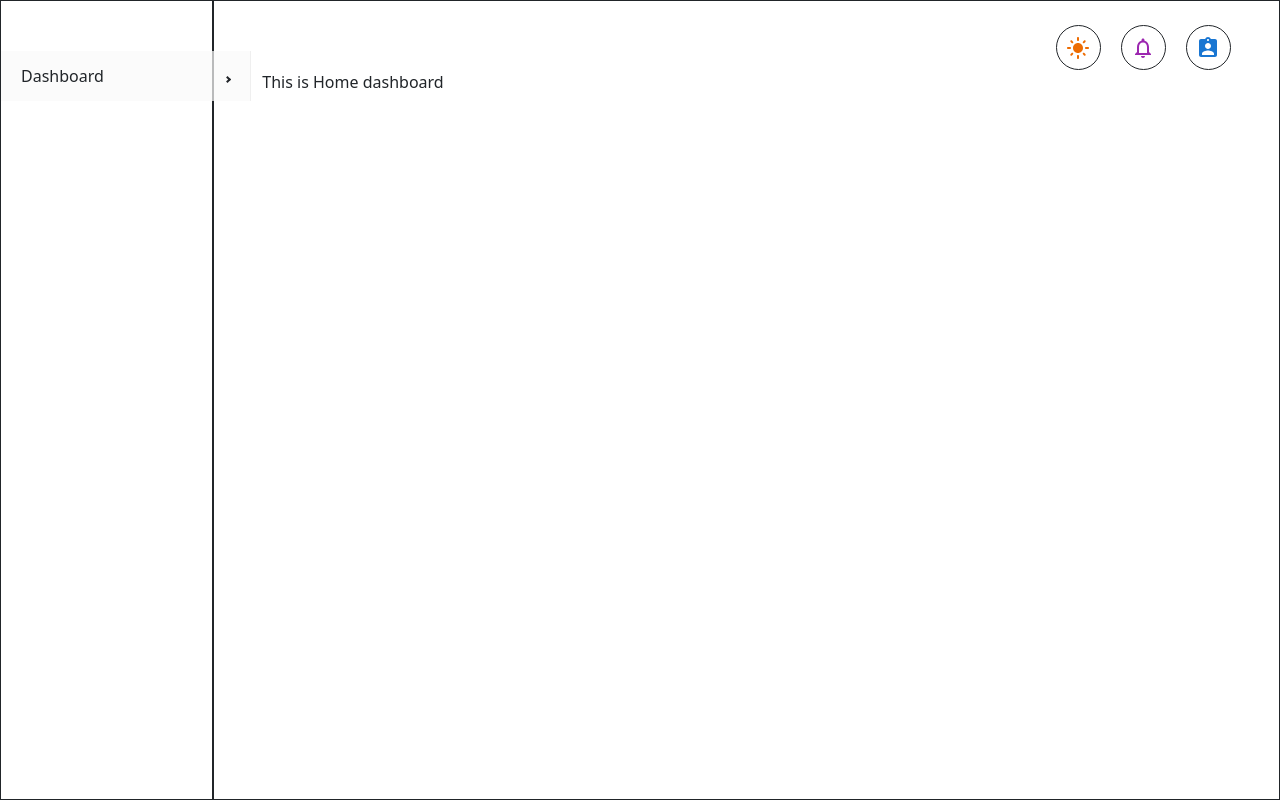
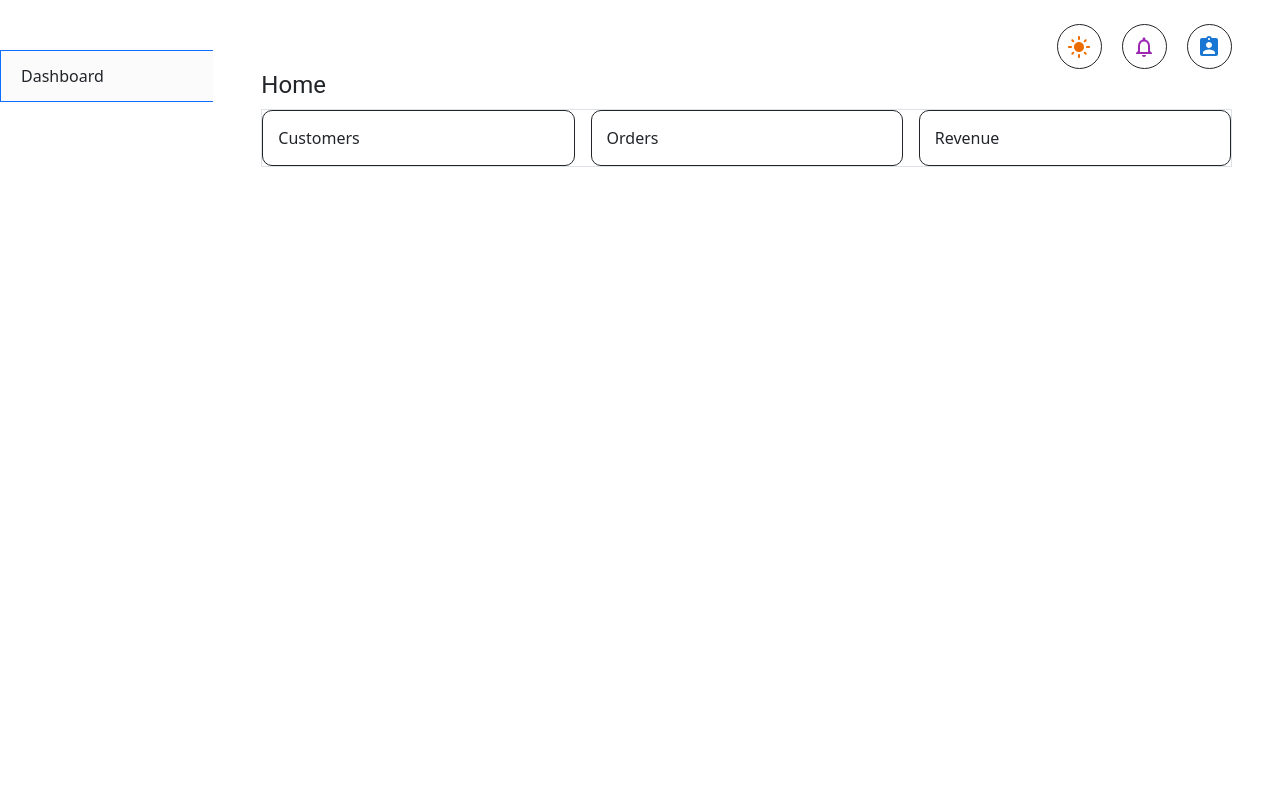
Before and after one commit to SuryArindam/ecommerce_web, a React (Vite) app: page /admin/dashboard/home in a window 1280 px wide. Built offline with nearby package versions, Linux system fonts and the light colour scheme.

Commit message:
KPI card initial push and layout changes

```diff
--- a/src/App.model.ts
+++ b/src/App.model.ts
@@ -4,4 +4,8 @@ export const enum Color {
   Info = "info",
   Warning = "warning",
   Error = "error",
+  Danger = "danger",
+  Success = "success",
+  Dark = "dark",
+  Light = "light",
 }
--- a/src/uiComponents/adminDashboard/dashboardHome/dashboardHome.tsx
+++ b/src/uiComponents/adminDashboard/dashboardHome/dashboardHome.tsx
@@ -1,5 +1,33 @@
+import { Typography } from "@mui/material";
 import React from "react";
+import { KpiCard } from "../../kpiCard/kpiCard";
+import { KpiIconType } from "../../kpiCard/kpiCard.model";
 
 export const DashboardHome: React.FC = () => {
-  return <div>This is Home dashboard</div>;
+  return (
+    <div>
+      <Typography variant="h5" gutterBottom>
+        Home
+      </Typography>
+      <div className="d-flex col-md-12 col-sm-12 border justify-content-center w-100">
+        <KpiCard
+          header="Customers"
+          icon={KpiIconType.Customers}
+          totalCount={2100}
+          className="me-3"
+        />
+        <KpiCard
+          header="Orders"
+          className="me-3"
+          icon={KpiIconType.Orders}
+          totalCount={2100}
+        />
+        <KpiCard
+          header="Revenue"
+          icon={KpiIconType.Revenue}
+          totalCount={2100}
+        />
+      </div>
+    </div>
+  );
 };
--- a/src/uiComponents/adminDashboard/dashboardLayout/dashboardLayout.module.css
+++ b/src/uiComponents/adminDashboard/dashboardLayout/dashboardLayout.module.css
@@ -11,10 +11,9 @@
 }
 .menuAndOutletContainer {
   height: 100vh;
-  border: 1px solid;
+  width: auto;
 }
 .sidenavContainer {
   padding-top: 50px;
   height: 100vh;
-  border: 1px solid;
 }
--- a/src/uiComponents/adminDashboard/dashboardLayout/dashboardLayout.tsx
+++ b/src/uiComponents/adminDashboard/dashboardLayout/dashboardLayout.tsx
@@ -49,7 +49,9 @@ export const DashboardLayout: React.FC = () => {
               </div>
             </div>
           </div>
-          <Outlet />
+          <div className="col-md-12">
+            <Outlet />
+          </div>
         </div>
       </div>
     </div>
--- a/src/uiComponents/adminDashboard/dashboardNavigation.module.css
+++ b/src/uiComponents/adminDashboard/dashboardNavigation.module.css
@@ -2,3 +2,11 @@
   background-color: rgb(53, 57, 171) !important;
   border-radius: 20px;
 }
+.sidebarNav {
+  position: fixed;
+  box-sizing: border-box;
+  flex: 1;
+}
+.sidebarContainer {
+  overflow-x: hidden;
+}
--- a/src/uiComponents/adminDashboard/dashboardNavigation.tsx
+++ b/src/uiComponents/adminDashboard/dashboardNavigation.tsx
@@ -2,10 +2,12 @@ import React from "react";
 import { Menu, Sidebar, SubMenu } from "react-pro-sidebar";
 import { DashboardNavigationMenuItem } from "./dashboardNavigationMenuItem";
 import { AppConstants } from "../../AppConstants";
+import classes from "./dashboardNavigation.module.css";
 
 export const DashboardNavigation: React.FC = () => {
   return (
-    <Sidebar breakPoint="md">
+    <div className={classes.sidebarContainer}>
+      <Sidebar className={`border border-primary w-100 ${classes.sidebarNav}`}>
         <Menu>
           <SubMenu label="Dashboard">
             <DashboardNavigationMenuItem
@@ -23,5 +25,6 @@ export const DashboardNavigation: React.FC = () => {
           </SubMenu>
         </Menu>
       </Sidebar>
+    </div>
   );
 };
--- a/src/uiComponents/adminLoginRegister/adminLogin/adminLogin.tsx
+++ b/src/uiComponents/adminLoginRegister/adminLogin/adminLogin.tsx
@@ -61,13 +61,12 @@ export const AdminLogin: React.FC<IAdminLoginProps> = ({ onRegisterClick }) => {
           color={Color.Primary}
           onClick={onRegisterClick}
         >
-          {" "}
           Register here.
         </Link>
       </div>
       <div>
         <Button
-          color={Color.Secondary}
+          color={Color.Success}
           icon={<LoginIcon />}
           variant={ButtonVariant.Contained}
           onClick={checkData}
--- a/src/uiComponents/adminLoginRegister/adminRegister/adminRegister.tsx
+++ b/src/uiComponents/adminLoginRegister/adminRegister/adminRegister.tsx
@@ -105,7 +105,6 @@ export const AdminRegister: React.FC<IAdminRegisterProps> = ({
           color={Color.Primary}
           onClick={onLoginClick}
         >
-          {" "}
           Login here.
         </Link>
       </div>
--- /dev/null
+++ b/src/uiComponents/kpiCard/kpiCard.model.ts
@@ -0,0 +1,13 @@
+export enum KpiIconType {
+  Customers,
+  Orders,
+  Revenue,
+}
+
+export interface IKpiCard {
+  className?: string;
+  header: string;
+  totalCount: number;
+  icon: KpiIconType;
+  dailyAndMonthlyCount?: { dailyCount: number; monthlyCount: number };
+}
--- /dev/null
+++ b/src/uiComponents/kpiCard/kpiCard.module.css
@@ -0,0 +1,5 @@
+.kpiCardContainer {
+  padding: 15px;
+  border: 1px solid;
+  border-radius: 10px;
+}
--- /dev/null
+++ b/src/uiComponents/kpiCard/kpiCard.tsx
@@ -0,0 +1,24 @@
+import React from "react";
+import classes from "./kpiCard.module.css";
+import { IKpiCard } from "./kpiCard.model";
+import PeopleAltIcon from "@mui/icons-material/PeopleAlt";
+import ShoppingCartCheckoutIcon from "@mui/icons-material/ShoppingCartCheckout";
+import MonetizationOnIcon from "@mui/icons-material/MonetizationOn";
+
+export const KpiCard: React.FC<IKpiCard> = ({
+  header,
+  icon,
+  totalCount,
+  className,
+  dailyAndMonthlyCount,
+}) => {
+  return (
+    <div
+      className={`${classes.kpiCardContainer} col-md col-sm-12 ${
+        className ?? ""
+      }`}
+    >
+      {header}
+    </div>
+  );
+};
```
Lines whose indentation alone changed are shown as unchanged.
